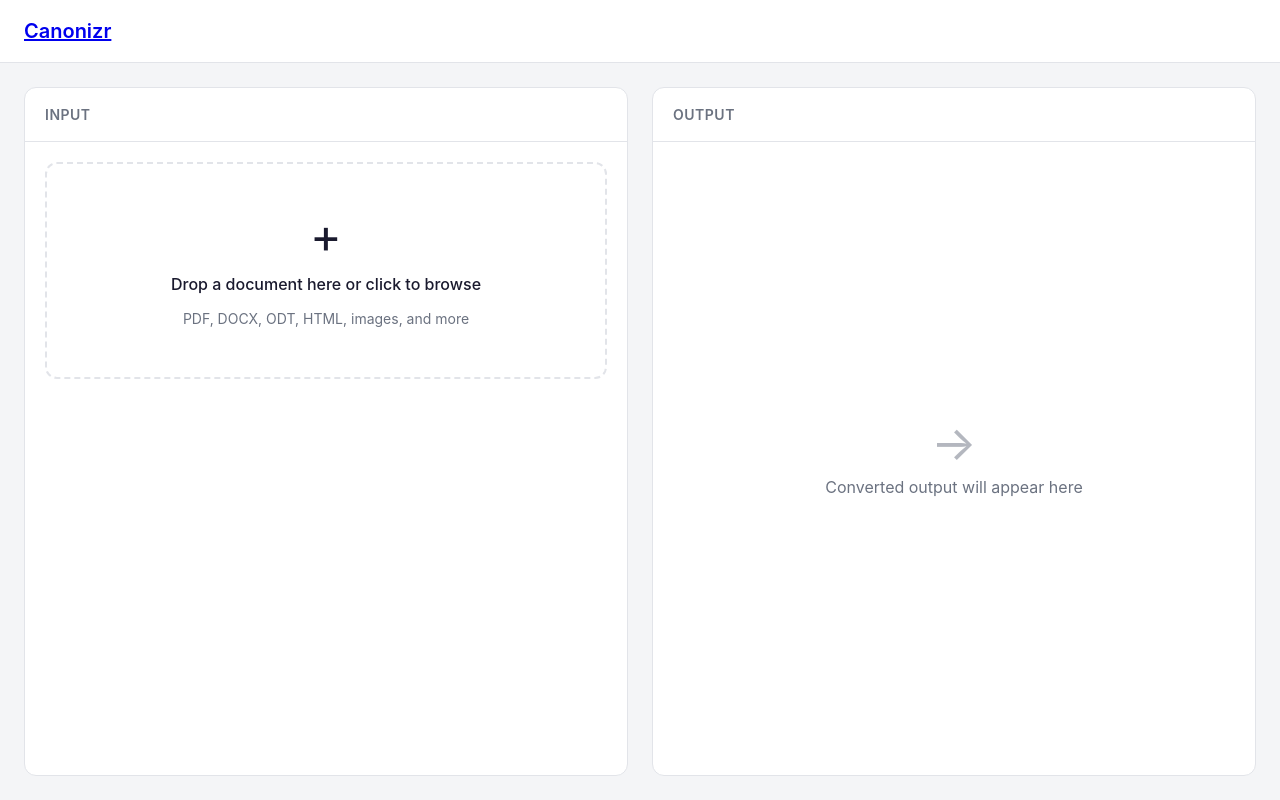
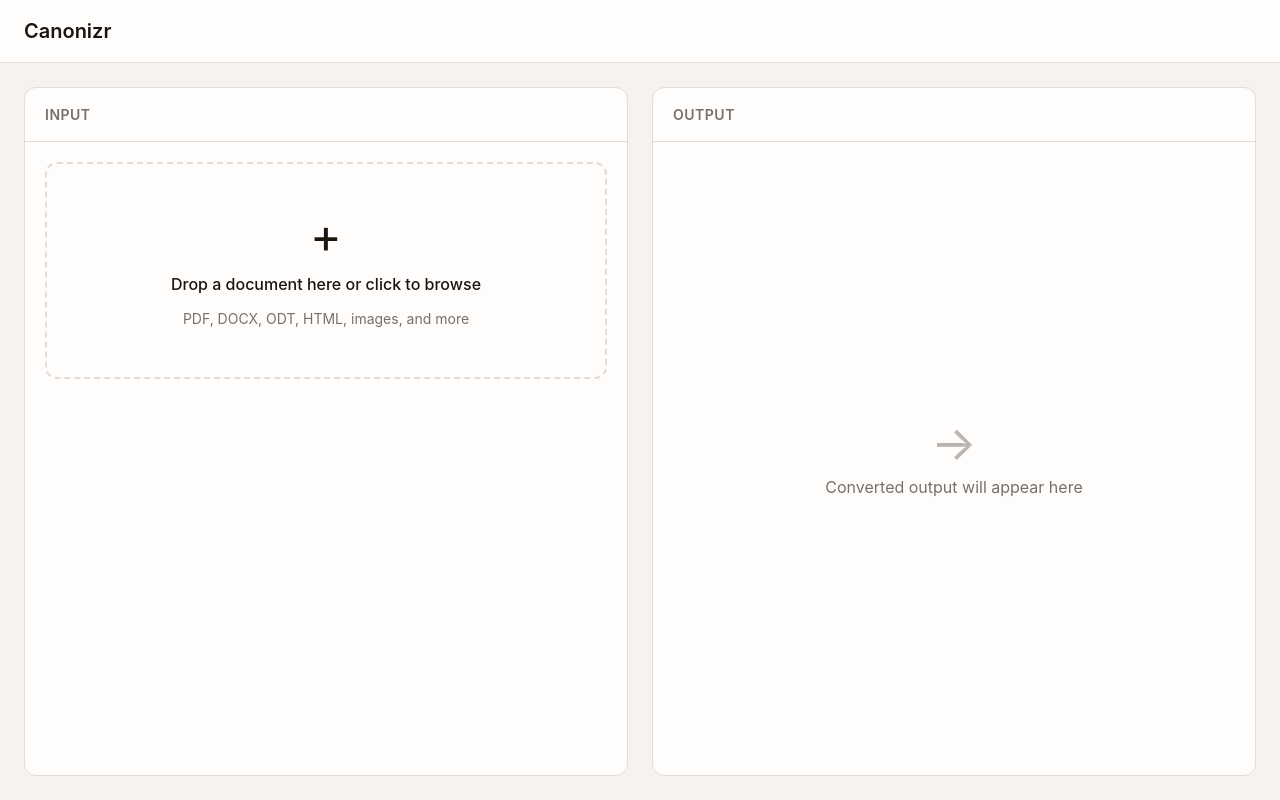
Before and after one commit to HealthDataAvatar/canonizr, a React (Vite) app in the folder web/: page / in a window 1280 px wide. Built offline with nearby package versions, Linux system fonts and the light colour scheme.

Commit message:
Orange colour palette

```diff
--- a/web/src/index.css
+++ b/web/src/index.css
@@ -5,17 +5,46 @@
 }
 
 :root {
-  --bg: #f4f5f7;
-  --surface: #ffffff;
-  --text: #1a1a2e;
-  --text-muted: #6b7280;
-  --border: #e2e4e9;
-  --accent: #4f46e5;
-  --accent-hover: #4338ca;
-  --accent-light: #eef2ff;
+  --bg: oklch(96.5% 0.008 55);
+  --surface: oklch(99.5% 0.003 55);
+  --text: oklch(20% 0.02 55);
+  --text-muted: oklch(55% 0.01 55);
+  --border: oklch(90% 0.008 55);
+  --accent: oklch(65% 0.2 55);
+  --accent-hover: oklch(58% 0.2 55);
+  --accent-light: oklch(95% 0.04 55);
+  --status-loading-bg: oklch(93% 0.06 85);
+  --status-loading-text: oklch(40% 0.1 60);
+  --status-error-bg: oklch(92% 0.05 25);
+  --status-error-text: oklch(35% 0.12 25);
+  --status-success-bg: oklch(93% 0.06 150);
+  --status-success-text: oklch(35% 0.1 150);
+  --accent-text: oklch(18% 0.02 55);
   --radius: 12px;
+  --radius-sm: 8px;
+  --radius-xs: 4px;
   --font: -apple-system, BlinkMacSystemFont, "Segoe UI", Roboto, sans-serif;
   --mono: ui-monospace, "Cascadia Code", "Fira Code", Consolas, monospace;
+}
+
+@media (prefers-color-scheme: dark) {
+  :root {
+    --bg: oklch(16% 0.01 55);
+    --surface: oklch(22% 0.012 55);
+    --text: oklch(90% 0.01 55);
+    --text-muted: oklch(60% 0.01 55);
+    --border: oklch(30% 0.01 55);
+    --accent: oklch(72% 0.18 55);
+    --accent-hover: oklch(78% 0.16 55);
+    --accent-text: oklch(18% 0.02 55);
+    --accent-light: oklch(28% 0.04 55);
+    --status-loading-bg: oklch(28% 0.04 85);
+    --status-loading-text: oklch(80% 0.08 60);
+    --status-error-bg: oklch(25% 0.05 25);
+    --status-error-text: oklch(80% 0.08 25);
+    --status-success-bg: oklch(25% 0.04 150);
+    --status-success-text: oklch(80% 0.07 150);
+  }
 }
 
 body {
@@ -32,8 +61,8 @@ body {
 }
 
 #root {
+  min-height: 100vh;
   min-height: 100dvh;
-  min-height: 100vh;
   display: flex;
   flex-direction: column;
 }
@@ -51,6 +80,11 @@ body {
 .header h1 {
   font-size: 20px;
   font-weight: 600;
+}
+
+.header h1 a {
+  color: var(--text);
+  text-decoration: none;
 }
 
 .main {
@@ -130,7 +164,7 @@ body {
   margin-top: 16px;
   padding: 12px 16px;
   background: var(--accent-light);
-  border-radius: 8px;
+  border-radius: var(--radius-sm);
   display: flex;
   align-items: center;
   justify-content: space-between;
@@ -161,7 +195,7 @@ body {
   font-weight: 600;
   font-family: var(--font);
   border: none;
-  border-radius: 8px;
+  border-radius: var(--radius-sm);
   cursor: pointer;
   transition: background-color 0.15s ease;
   min-height: 44px;
@@ -169,7 +203,7 @@ body {
 
 .btn-primary {
   background: var(--accent);
-  color: white;
+  color: var(--accent-text);
   margin-top: 16px;
   width: 100%;
 }
@@ -187,24 +221,24 @@ body {
 .status {
   margin-top: 16px;
   padding: 12px 16px;
-  border-radius: 8px;
+  border-radius: var(--radius-sm);
   font-size: 14px;
   font-weight: 500;
 }
 
 .status-loading {
-  background: #fef3c7;
-  color: #92400e;
+  background: var(--status-loading-bg);
+  color: var(--status-loading-text);
 }
 
 .status-error {
-  background: #fee2e2;
-  color: #991b1b;
+  background: var(--status-error-bg);
+  color: var(--status-error-text);
 }
 
 .status-success {
-  background: #dcfce7;
-  color: #166534;
+  background: var(--status-success-bg);
+  color: var(--status-success-text);
 }
 
 /* Markdown output */
@@ -263,13 +297,13 @@ body {
   font-size: 13px;
   background: var(--bg);
   padding: 2px 6px;
-  border-radius: 4px;
+  border-radius: var(--radius-xs);
 }
 
 .markdown-output pre {
   background: var(--bg);
   padding: 16px;
-  border-radius: 8px;
+  border-radius: var(--radius-sm);
   overflow-x: auto;
   margin-bottom: 1em;
 }
```
